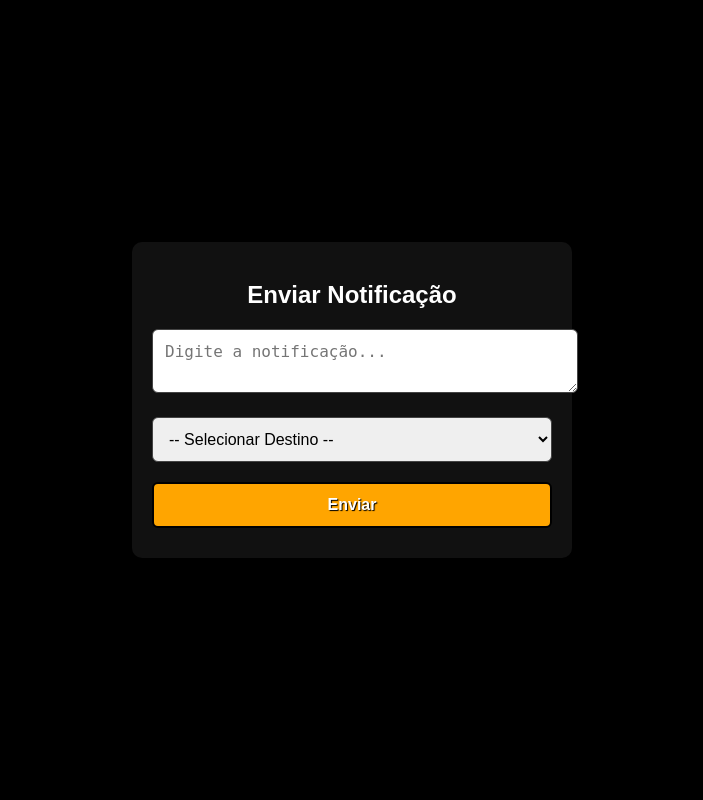
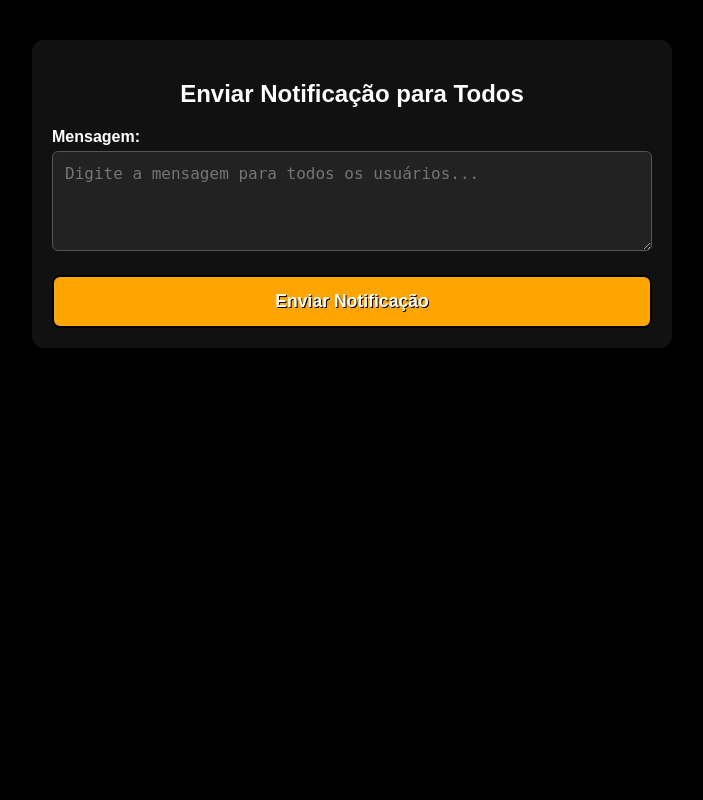
Before and after one commit to PortaldeloteriasMacPoint/Premium, a PHP site: the page made by notificação.php in a window 1280 px wide. Shown: the whole page, without its empty margins (288-991 px from the left). Run offline with PHP 8.4, Linux system fonts and the light colour scheme.

Commit message:
Update notificação.php
Alteração do código anterior pelo novo arquivo

```diff
--- a/notificação.php
+++ b/notificação.php
@@ -1,115 +1,134 @@
+<?php
+define('FIREBASE_PROJECT_ID', 'mac-projeto-4e552');
+define('FIREBASE_API_KEY', 'AIzaSyAO3As6jMMmENtzaK9zlDADbpS9UlNxx8o');
+define('FIREBASE_COLLECTION', 'notificacoes');
 
-<?php
-// Inicia o PHP e define o caminho do "banco de notificações"
-$arquivo = 'banco_notificacoes.json';
-if (!file_exists($arquivo)) {
-    file_put_contents($arquivo, json_encode([]));
+$usuarios = [
+  'usuario1@email.com',
+  'usuario2@email.com',
+  'usuario3@email.com'
+];
+
+function enviarNotificacao($email, $mensagem) {
+    $data = [
+        'email' => ['stringValue' => $email],
+        'mensagem' => ['stringValue' => $mensagem],
+        'timestamp' => ['timestampValue' => date('c')],
+        'lida' => ['booleanValue' => false]
+    ];
+
+    $url = "https://firestore.googleapis.com/v1/projects/" . FIREBASE_PROJECT_ID . "/databases/(default)/documents/" . FIREBASE_COLLECTION . "?key=" . FIREBASE_API_KEY;
+
+    $postData = json_encode(['fields' => $data]);
+
+    $ch = curl_init($url);
+    curl_setopt($ch, CURLOPT_RETURNTRANSFER, true);
+    curl_setopt($ch, CURLOPT_POST, 1);
+    curl_setopt($ch, CURLOPT_HTTPHEADER, ['Content-Type: application/json']);
+    curl_setopt($ch, CURLOPT_POSTFIELDS, $postData);
+    $response = curl_exec($ch);
+    curl_close($ch);
+    return json_decode($response, true);
 }
 
-$dados = json_decode(file_get_contents($arquivo), true);
+$status = '';
 
 if ($_SERVER['REQUEST_METHOD'] === 'POST') {
     $mensagem = trim($_POST['mensagem']);
-    $destino = $_POST['destino'];
-    $timestamp = time();
-    $novaNotificacao = [
-        'mensagem' => $mensagem,
-        'lida' => false,
-        'timestamp' => $timestamp
-    ];
-
-    if ($destino === 'todos') {
-        foreach ($dados as $usuario => &$notificacoes) {
-            $notificacoes['globais'][] = $novaNotificacao;
-        }
-    } else {
-        if (!isset($dados[$destino])) {
-            $dados[$destino] = ['globais' => [], 'individuais' => []];
-        }
-        $dados[$destino]['individuais'][] = $novaNotificacao;
+    foreach ($usuarios as $email) {
+        enviarNotificacao($email, $mensagem);
     }
-
-    file_put_contents($arquivo, json_encode($dados, JSON_PRETTY_PRINT));
-    $mensagemSucesso = "Notificação enviada com sucesso!";
+    $status = "✅ Notificação enviada para todos os usuários!";
 }
 ?>
 
 <!DOCTYPE html>
 <html lang="pt-BR">
 <head>
-  <meta charset="UTF-8">
+  <meta charset="UTF-8" />
+  <meta name="viewport" content="width=device-width, initial-scale=1">
   <title>Enviar Notificação</title>
-  <meta name="viewport" content="width=device-width, initial-scale=1">
   <style>
     body {
-      background-color: black;
-      color: white;
-      font-family: sans-serif;
+      background-color: #000;
+      color: #fff;
+      font-family: Arial, sans-serif;
+      margin: 0;
+      padding: 0;
       display: flex;
       justify-content: center;
-      align-items: center;
-      height: 100vh;
-      margin: 0;
+      align-items: flex-start;
+      min-height: 100vh;
     }
-
-    .form-container {
-      max-width: 400px;
+    .container {
       width: 90%;
+      max-width: 600px;
+      background: #111;
+      margin-top: 40px;
       padding: 20px;
-      background-color: #111;
-      border-radius: 10px;
+      border-radius: 12px;
+      box-shadow: 0 0 12px #000;
+    }
+    h2 {
       text-align: center;
+      margin-bottom: 20px;
     }
-
-    textarea, select, button {
-      width: 100%;
-      margin: 10px 0;
-      padding: 12px;
-      font-size: 16px;
-      border: 1px solid #444;
-      border-radius: 6px;
-    }
-
-    button {
-      background-color: orange;
-      color: white;
-      font-weight: bold;
-      border: 2px solid black;
-      cursor: pointer;
-      text-shadow: 1px 1px 1px black;
-    }
-
-    .success {
-      margin-top: 10px;
-      color: #0f0;
+    label {
+      display: block;
+      margin-top: 15px;
+      margin-bottom: 5px;
       font-weight: bold;
     }
-
-    h2 {
-      margin-bottom: 10px;
+    textarea {
+      width: 100%;
+      padding: 12px;
+      border-radius: 6px;
+      border: 1px solid #555;
+      background: #222;
+      color: #fff;
+      box-sizing: border-box;
+      font-size: 1rem;
+      resize: vertical;
+      min-height: 100px;
+    }
+    button {
+      width: 100%;
+      padding: 14px;
+      margin-top: 20px;
+      background: orange;
+      color: white;
+      border: 2px solid black;
+      border-radius: 8px;
+      font-size: 1.1rem;
+      font-weight: bold;
+      text-shadow: 1px 1px 0 black;
+      cursor: pointer;
+      transition: 0.3s;
+    }
+    button:hover {
+      background: #e69500;
+    }
+    .status {
+      text-align: center;
+      margin-top: 20px;
+      font-weight: bold;
+      color: lime;
     }
   </style>
 </head>
 <body>
+  <div class="container">
+    <h2>Enviar Notificação para Todos</h2>
+    <form method="post">
+      <label for="mensagem">Mensagem:</label>
+      <textarea id="mensagem" name="mensagem" required placeholder="Digite a mensagem para todos os usuários..."></textarea>
 
-  <div class="form-container">
-    <h2>Enviar Notificação</h2>
-    <form method="POST">
-      <textarea name="mensagem" placeholder="Digite a notificação..." required></textarea>
-      <select name="destino" required>
-        <option value="">-- Selecionar Destino --</option>
-        <option value="todos">Todos os usuários</option>
-        <option value="usuario1@example.com">usuario1@example.com</option>
-        <option value="usuario2@example.com">usuario2@example.com</option>
-        <!-- Adicione mais usuários conforme necessário -->
-      </select>
-      <button type="submit">Enviar</button>
+      <button type="submit">Enviar Notificação</button>
     </form>
 
-    <?php if (isset($mensagemSucesso)): ?>
-      <div class="success"><?= $mensagemSucesso ?></div>
+    <?php if ($status): ?>
+      <div class="status"><?= htmlspecialchars($status) ?></div>
     <?php endif; ?>
   </div>
-
 </body>
 </html>
```
